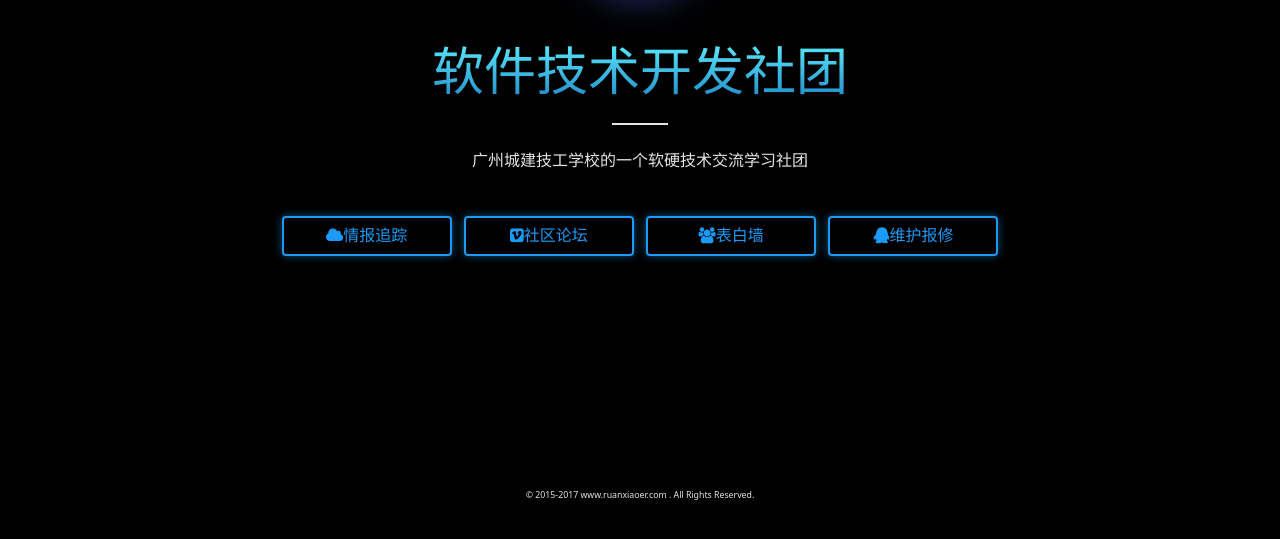
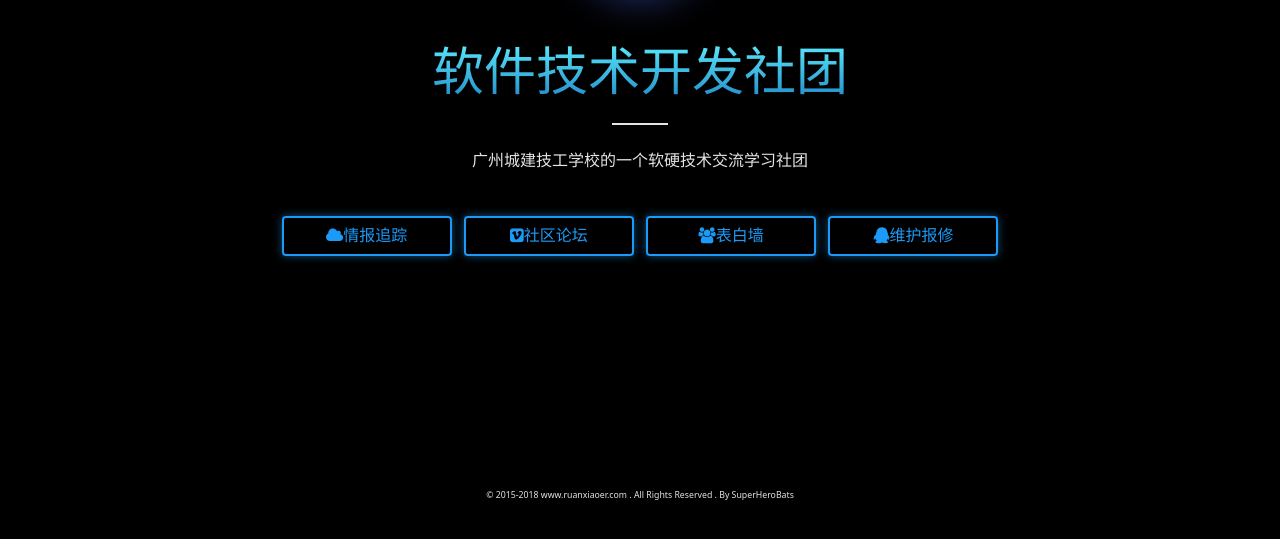
Before and after one commit to SuperHeroBats/rxeIndex, a plain HTML site: page index.html in a window 1280 px wide. Shown: the part 263-802 px from the top of the page. Drawn offline with Linux system fonts and the light colour scheme.

Commit message:
更新日期作者

```diff
--- a/index.html
+++ b/index.html
@@ -158,7 +158,7 @@
     bottom: 30px;
     box-sizing: border-box;
     left: 0;
-">© 2015-2017 www.ruanxiaoer.com . All Rights Reserved. </div>
+">© 2015-2018 www.ruanxiaoer.com . All Rights Reserved . By SuperHeroBats</div>
         </div>
       </div>
     </div>
```
